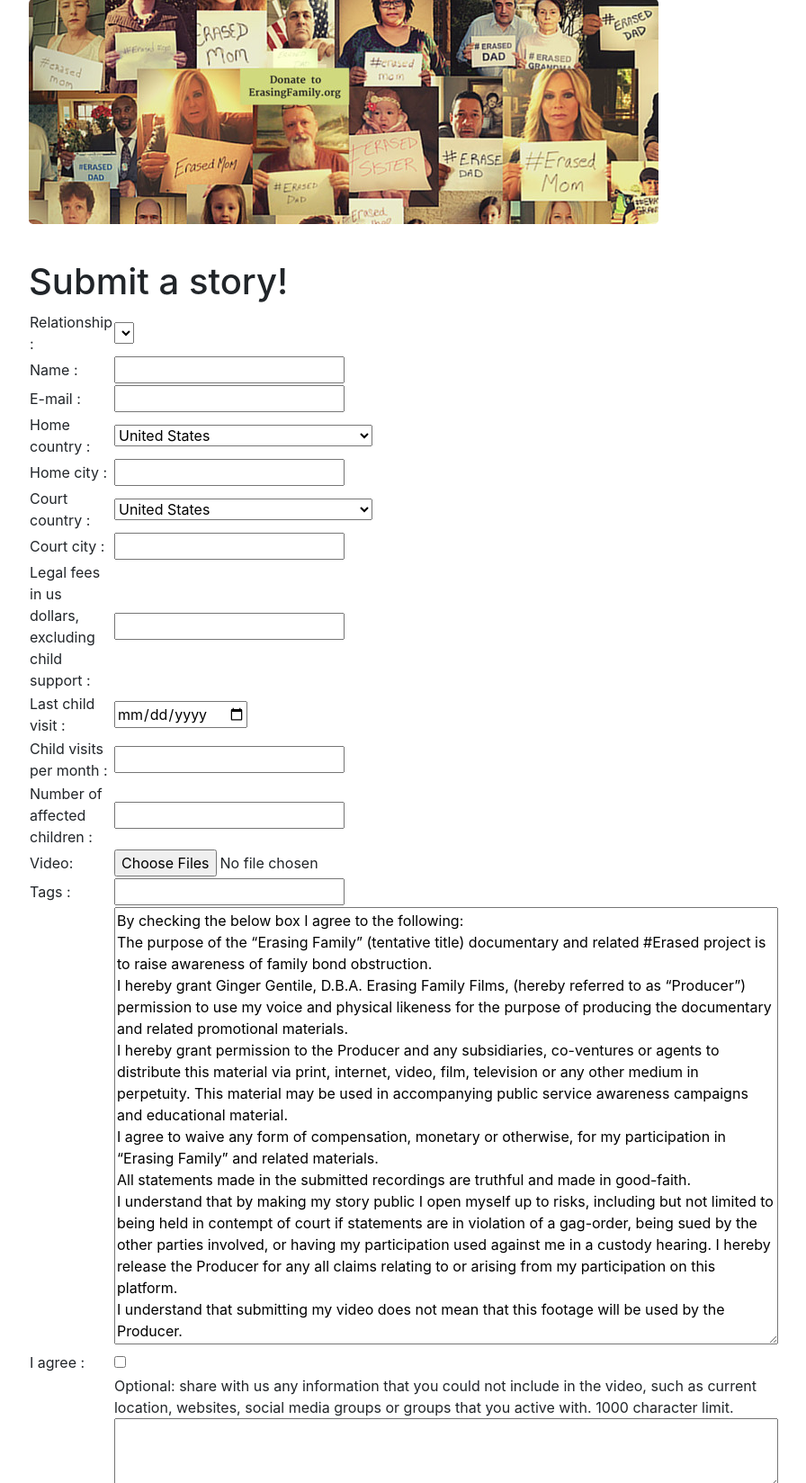
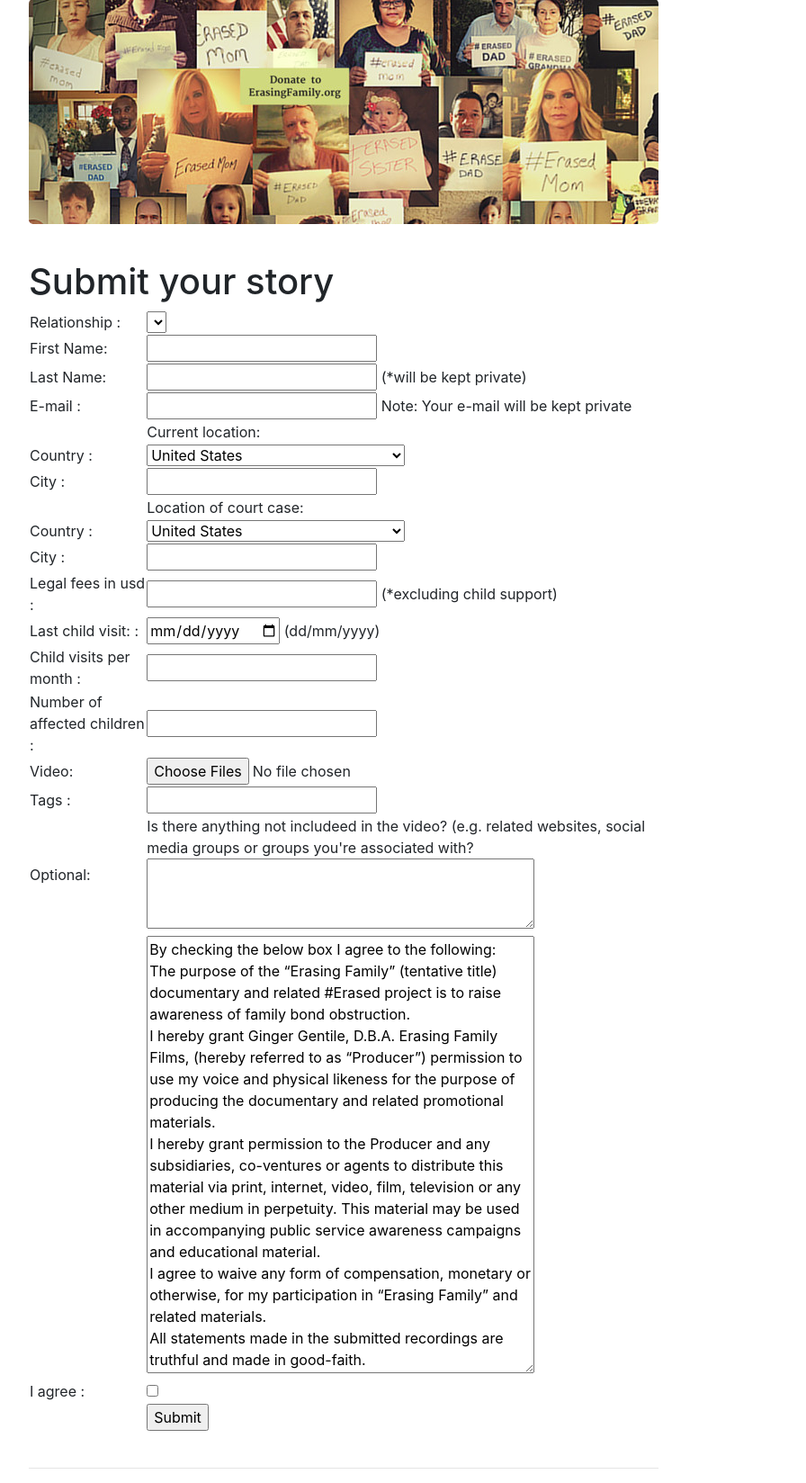
Before and after one commit to d1m0/mosaic, a Flask app: page /upload in a window 1280 px wide. Shown: the part 136-1784 px from the top of the page at 90% size, without its empty margins (258-1154 px from the left). Run offline with Flask 2, Linux system fonts and the light colour scheme; lists and menus that the app fills with data are empty; parts of the project's set-up code (start-up, migrations or seed data) failed here and were passed over; some libraries are stand-ins or nearby versions.

Commit message:
Basic fixes to form

```diff
--- a/mosaic/forms.py
+++ b/mosaic/forms.py
@@ -257,17 +257,17 @@ class UploadForm(FlaskForm):
     name = StringField('Name', validators=[DataRequired()])
     email = StringField('E-mail', validators=[DataRequired(), Email()])
 
-    homeCountry = SelectField('Home Country', choices=countries, validators=[DataRequired()])
-    homeCity = StringField('Home City', validators=[DataRequired()])
+    homeCountry = SelectField('Country', choices=countries, validators=[DataRequired()])
+    homeCity = StringField('City', validators=[DataRequired()])
 
-    courtCountry = SelectField('Court Country', choices=countries, validators=[DataRequired()])
-    courtCity = StringField('Court City', validators=[DataRequired()])
+    courtCountry = SelectField('Country', choices=countries, validators=[DataRequired()])
+    courtCity = StringField('City', validators=[DataRequired()])
 
-    lastChildVisit = DateField('Last child visit', format='%d/%m/%Y', validators=[DataRequired()])
+    lastChildVisit = DateField('Last child visit:', format='%d/%m/%Y', validators=[DataRequired()])
     childVisitFrequency = IntegerField('Child visits per month', validators=[DataRequired()])
     numChildren = IntegerField('Number of affected children', validators=[DataRequired()])
 
-    courtCosts = IntegerField('Legal fees in US dollars, excluding child support', validators=[DataRequired()])
+    courtCosts = IntegerField('Legal fees in USD', validators=[DataRequired()])
 
     submission_type = HiddenField("submission type", default="local", validators=[AnyOf(submission_types)])
     #video_url = FileField('Video File', validators=[DataRequired(), FileExt()])
--- a/mosaic/templates/upload.html
+++ b/mosaic/templates/upload.html
@@ -1,7 +1,7 @@
 {% extends "base.html" %}
 
 {% block content %}
-  <h1>Submit a story!</h1>
+  <h1>Submit your story</h1>
       <div id='hidden_fields'>
       {{ form.hidden_tag() }}
       </div>
@@ -14,17 +14,27 @@
           </tr>
           {% endmacro %}
 
+          {% macro render_field_extra(field, extra) %}
+          <tr>
+            <td>{{ field.label.text | capitalize }} :</td>
+            <td> {{ field | safe}} {{ extra }} <br> <div id='{{ field.name }}_err' class='error_div'> </div> </td>
+          </tr>
+          {% endmacro %}
+
 
 
           {{ render_field(form.relationship) }}
-          {{ render_field(form.name) }}
-          {{ render_field(form.email) }}
+          <tr> <td> First Name: </td> <td> <input type='text' name='first_name' /> <br> <div id='name_err' class='error_div'> </div> </td> </tr>
+          <tr> <td> Last Name: </td> <td> <input type='text' name='last_name' /> (*will be kept private)</td> </tr>
+          {{ render_field_extra(form.email, "Note: Your e-mail will be kept private") }}
+          <tr> <td> </td> <td> Current location: <br> </td> </tr>
           {{ render_field(form.homeCountry) }}
           {{ render_field(form.homeCity) }}
+          <tr> <td> </td> <td> Location of court case: <br> </td> </tr>
           {{ render_field(form.courtCountry) }}
           {{ render_field(form.courtCity) }}
-          {{ render_field(form.courtCosts) }}
-          {{ render_field(form.lastChildVisit) }}
+          {{ render_field_extra(form.courtCosts, "(*excluding child support)") }}
+          {{ render_field_extra(form.lastChildVisit, "(dd/mm/yyyy)") }}
           {{ render_field(form.childVisitFrequency) }}
           {{ render_field(form.numChildren) }}
 
@@ -32,9 +42,14 @@
           </td></tr>
           {{ render_field(form.tags) }}
           <tr>
+            <td>Optional:</td>
+            <td>Is there anything not includeed in the video? (e.g. related websites, social media groups or groups you're associated with? <br>
+              {{ form.other(cols=40, rows=3) }}  </td>
+          </tr>
+          <tr>
             <td></td>
             <td>
-            <textarea readonly='true' cols=70 rows=20>
+            <textarea readonly='true' cols=40 rows=20>
 By checking the below box I agree to the following:
 The purpose of the “Erasing Family” (tentative title) documentary and related #Erased project is to raise awareness of family bond obstruction.
 I hereby grant Ginger Gentile, D.B.A. Erasing Family Films, (hereby referred to as “Producer”) permission to use my voice and physical likeness for the purpose of producing the documentary and related promotional materials.
@@ -47,19 +62,6 @@ I understand that submitting my video does not mean that this footage will be us
             </td>
           </tr>
           {{ render_field(form.release) }}
-          <tr>
-            <td></td>
-            <td>Optional: share with us any information that you could not include in the video, such as current location, websites, social media groups or groups that you active with. 1000 character limit.<br>
-              {{ form.other(cols=70, rows=3) }}  </td>
-              {% if form.other.errors %}
-              <td>
-
-                {% for error in form.other.errors %}
-                  <span>{{ error }}</span>
-                {% endfor %}
-              </td>
-              {% endif %}
-          </tr>
 
           <tr>
               <td></td>
@@ -184,7 +186,7 @@ $(function () {
       }
 
       const req_fields = [
-        "csrf_token", "name", "email", "homeCountry", "homeCity",
+        "csrf_token", "email", "homeCountry", "homeCity",
         "courtCountry", "courtCity", "lastChildVisit", "numChildren",
         "childVisitFrequency", "courtCosts",
         "submission_type", "video_url", "tags", "relationship",
@@ -202,6 +204,9 @@ $(function () {
           fmData[f] = inps[0].value;
         }
       })
+
+      fmData["name"] = $('input[name="first_name"]')[0].value + " " +
+                        $('input[name="last_name"]')[0].value
 
       $("#release_err").html("")
       if ($("input[name=release]")[0].checked)
```
